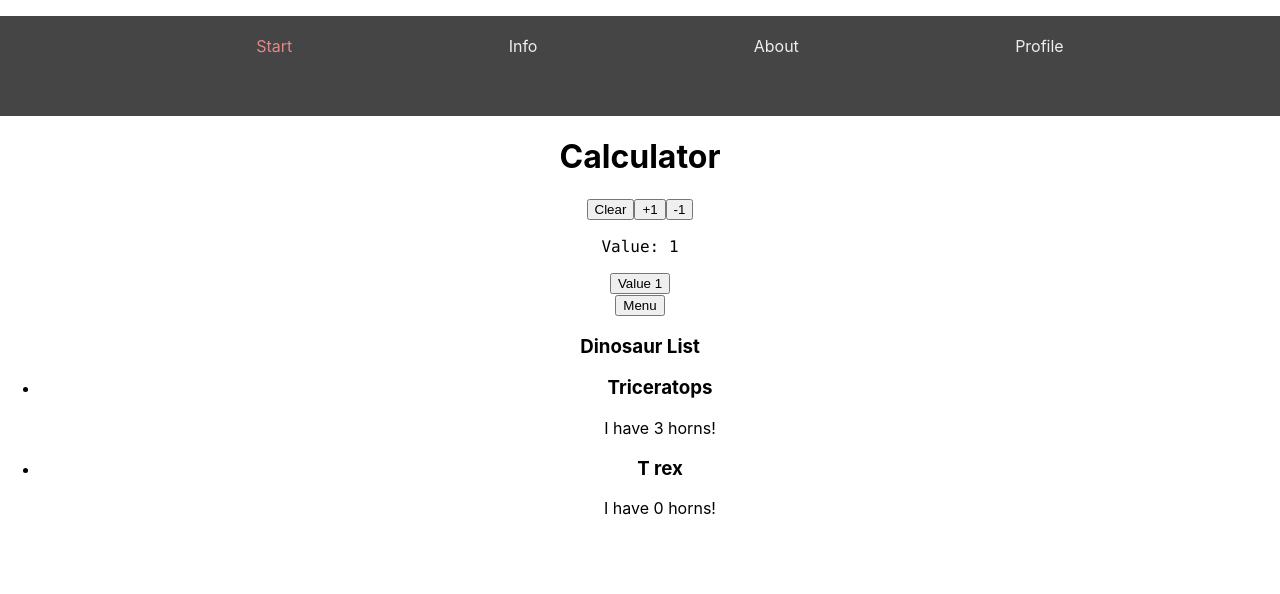
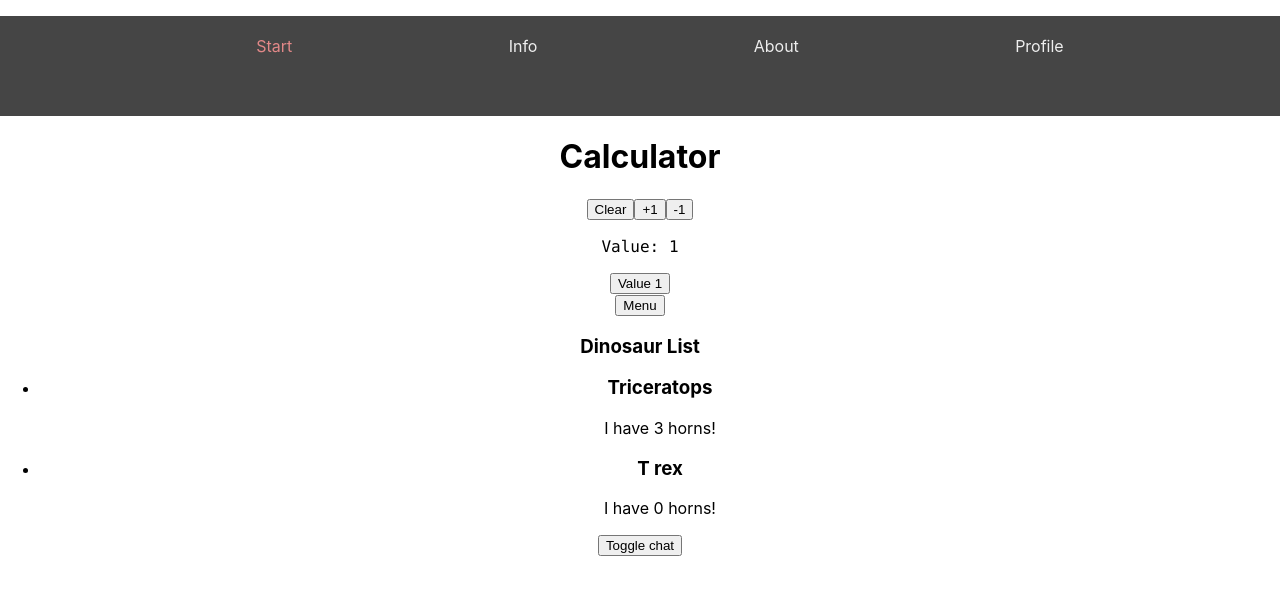
Before and after one commit to sarablom/react-test, a React (Create React App) app: page / in a window 1280 px wide. Shown: the top 594 px of the page. Built offline with nearby package versions, Linux system fonts and the light colour scheme.

Commit message:
add test for chat component

```diff
--- a/src/App.tsx
+++ b/src/App.tsx
@@ -5,11 +5,10 @@ import Counter from './components/Counter';
 import DropMenu from './components/DropMenu';
 import Dinopedia from './components/dinosaur/Dinopedia';
 import Navbar from './components/Navbar';
+import Chat from './components/Chat';
 
 function App() {
   const [view, setView] = useState<number>(0);
-
-  console.log(view);
 
   return (
     <div className="App">
@@ -18,6 +17,7 @@ function App() {
      <Counter />
      <DropMenu />
      <Dinopedia />
+     <Chat />
     </div>
   );
 }
--- /dev/null
+++ b/src/components/Chat.tsx
@@ -0,0 +1,14 @@
+import { useState } from 'react'
+
+function Chat() {
+    const [showChat, setShowChat] = useState(false);
+
+    return (
+        <div>
+            <button onClick={() => setShowChat(!showChat)}>Toggle chat</button>
+            {showChat && <input type="text" />}
+        </div>
+    )
+}
+
+export default Chat
```
Also changed, not shown: 2 other files (tests, documents, lock files or other folders).
